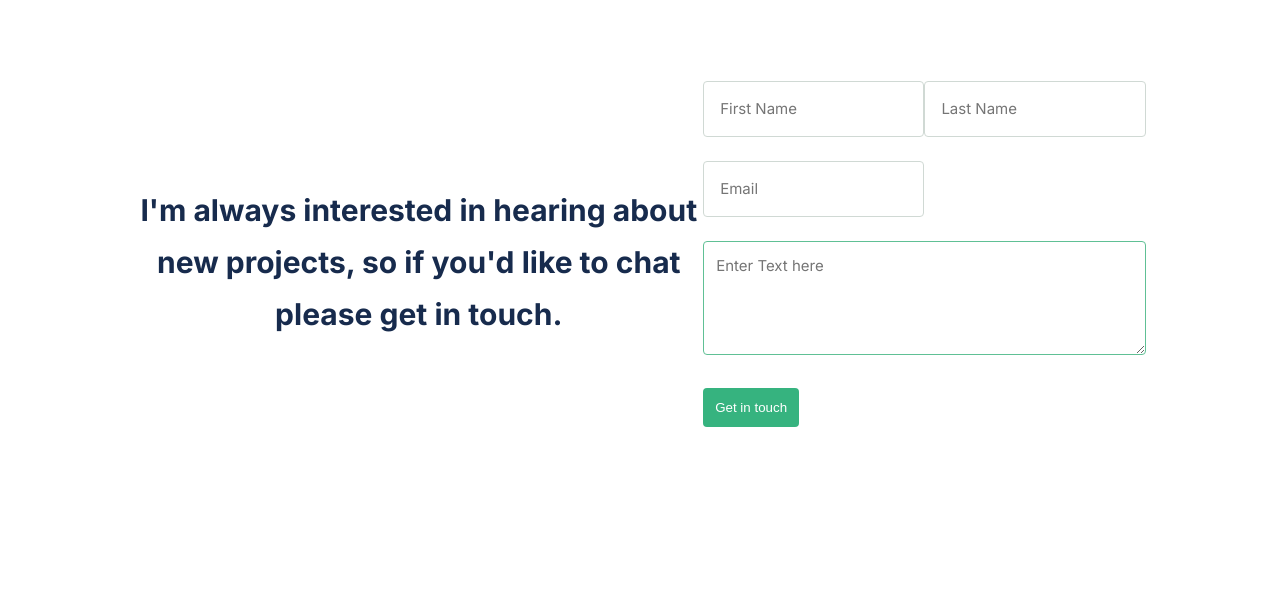
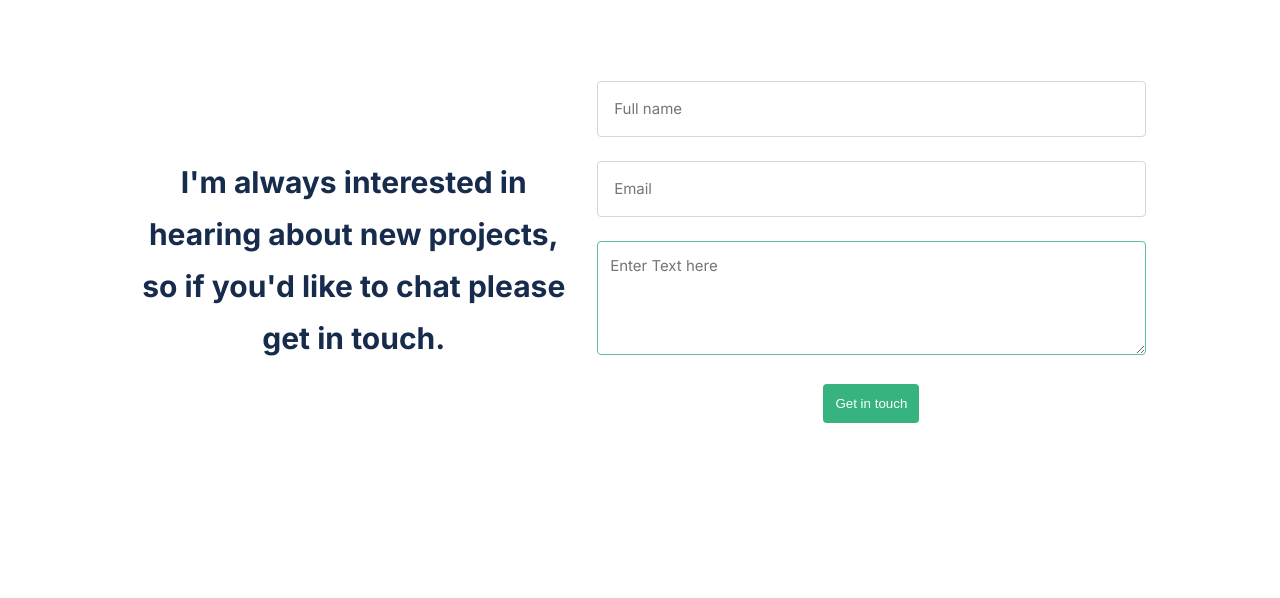
Before and after one commit to sabetech/myportfolio-web, a website: page index.html in a window 1280 px wide. Shown: the part 2687-3285 px from the top of the page. Drawn offline with Linux system fonts and the light colour scheme.

Commit message:
Modify Contact-us footer -Ignore first name and last name form input and use the mobile version's input - Make the contact-us footer responsive

```diff
--- a/index.html
+++ b/index.html
@@ -259,24 +259,11 @@
                     please get in touch.
                 </p>
 
-                <form class="contact-us-mobile-form" action="https://formspree.io/f/xknyrjzn" method="POST">
-
+                <form class="contact-us-form" action="https://formspree.io/f/xknyrjzn" method="POST">
                     <input name="full_name" class="contact-us-input" type="text" placeholder="Full name" maxlength="30" required/>
                     <input name="email" class="contact-us-input" type="email" placeholder="Email" maxlength="30" required/>
                     <textarea name="message" class="contact-us-textarea" placeholder="Enter Text here" maxlength="500" required></textarea>
-                    <button type="submit" class="see-project-btn">Get in touch</button>
-
-                </form>
-
-                <form class="contact-us-desktop-form" action="https://formspree.io/f/xknyrjzn" method="POST">
-
-                    <input name="firstname" class="contact-us-input" type="text" placeholder="First Name" maxlength="30" required/>
-                    <input name="lastname" class="contact-us-input" type="text" placeholder="Last Name" maxlength="30" required/>
-
-                    <input name="email" class="contact-us-input email" type="email" placeholder="Email" maxlength="30" required/>
-                    <textarea name="message" class="contact-us-textarea" placeholder="Enter Text here" maxlength="500" required></textarea>
-                    <button type="submit" class="see-project-btn">Get in touch</button>
-
+                    <button type="submit" class="see-project-btn get-in-touch">Get in touch</button>
                 </form>
             </div>
 
--- a/style.css
+++ b/style.css
@@ -98,11 +98,7 @@ a:active {
   margin: 0 24px 200px 24px;
 }
 
-.contact-us-desktop-form {
-  display: none;
-}
-
-.contact-us-mobile-form {
+.contact-us-form {
   display: flex;
   flex-wrap: wrap;
   width: 100%;
@@ -118,13 +114,21 @@ a:active {
   font-size: 15px;
   padding: 15px 16px 15px 16px;
   line-height: 24px;
-  width: 50%;
+  width: 100%;
   margin-bottom: 24px;
-  float: left;
 }
 
-.contact-us-input .email {
+.contact-us-email {
+  border: 1px solid #d0d9d4;
+  border-radius: 4px;
+  box-sizing: border-box;
+  font-weight: 400;
+  font-family: "Inter", sans-serif;
+  font-size: 15px;
+  padding: 15px 16px 15px 16px;
+  line-height: 24px;
   width: 100%;
+  margin-bottom: 24px;
 }
 
 .contact-us-text {
@@ -196,6 +200,10 @@ a:active {
   border-radius: 8px;
   height: 222px;
   margin-top: 252px;
+}
+
+.get-in-touch {
+  align-self: flex-start;
 }
 
 .headline {
@@ -379,14 +387,6 @@ a:active {
     margin-right: 10%;
   }
 
-  .contact-us-desktop-form {
-    display: block;
-  }
-
-  .contact-us-mobile-form {
-    display: none;
-  }
-
   .contact-us-text {
     color: #172b4d;
     font-family: "Inter", sans-serif;
@@ -394,7 +394,8 @@ a:active {
     font-size: 30px;
     line-height: 52px;
     text-align: center;
-    flex: 2, 0;
+    width: 80%;
+    margin-right: 24px;
   }
 
   .footer-contact-us {
```
